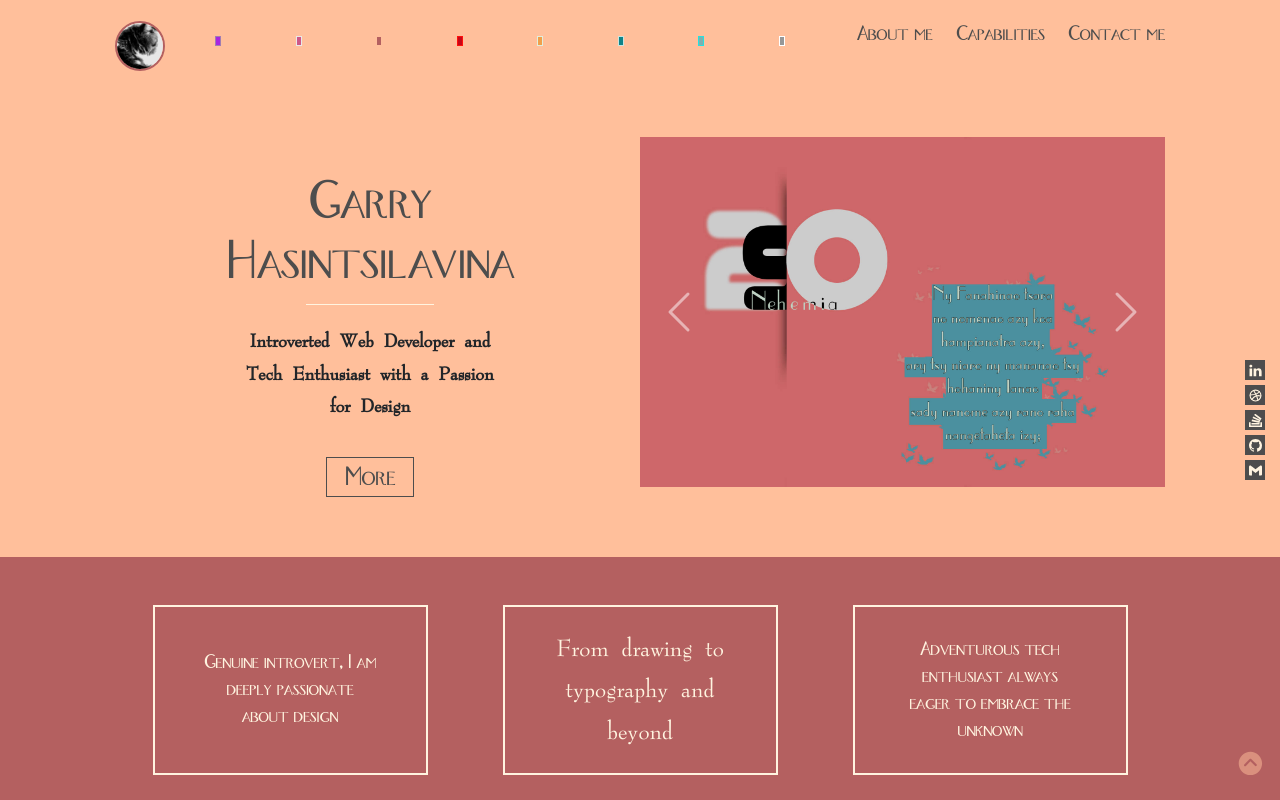
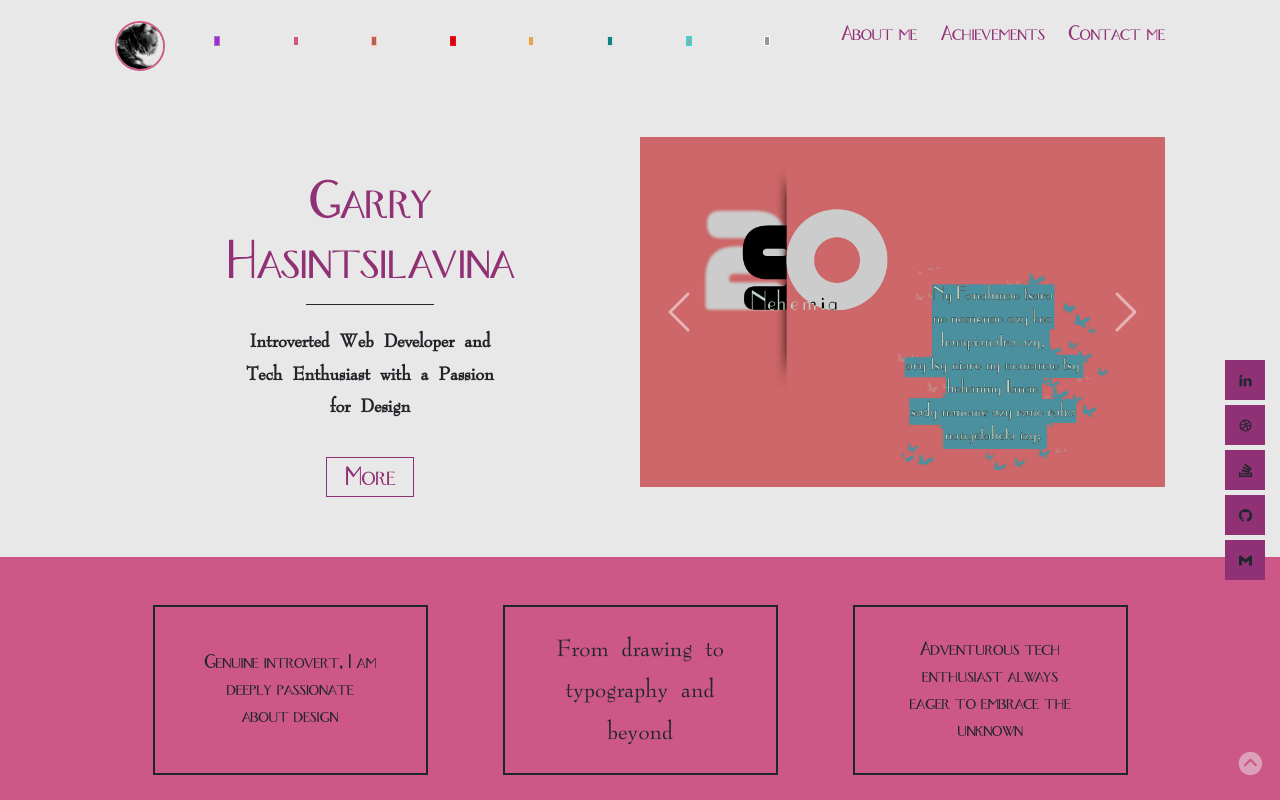
Before and after one commit to Antsamotady/ResumePortfolio, a React (Create React App) app: page / in a window 1280 px wide. Shown: the top 800 px of the page. Built offline with nearby package versions, Linux system fonts and the light colour scheme.

Commit message:
Defauilt theme; floating links; menu name

```diff
--- a/src/App.js
+++ b/src/App.js
@@ -21,7 +21,7 @@ class App extends Component {
     showHeader: true,
     showMiddle: true,
     closeMenu: false,
-    theme: "theme-orange"
+    theme: "theme-pink"
   };
 
   handleLinkClick = () => {
--- a/src/Components/Navbar.js
+++ b/src/Components/Navbar.js
@@ -18,7 +18,7 @@ function Navbar({ onLinkClick, onCloseMenu, toggleMenu, onThemeSelected, theme }
   useEffect(() => {
     const timeout = setTimeout(() => {
       setIsVisible(true);
-    }, 3000);
+    }, 1500);
 
     return () => {
       clearTimeout(timeout);
@@ -110,7 +110,7 @@ function Navbar({ onLinkClick, onCloseMenu, toggleMenu, onThemeSelected, theme }
 
             <div className="menu-links">
               <Link to="/about" onClick={onLinkClick}><span>About me</span></Link>
-              <Link to="/capabilities" onClick={onLinkClick}><span>Capabilities</span></Link>
+              <Link to="/capabilities" onClick={onLinkClick}><span>Achievements</span></Link>
               <Link to="/contact" onClick={onLinkClick}><span>Contact me</span></Link>
             </div>
             <div className="menu-mobile">
@@ -124,7 +124,7 @@ function Navbar({ onLinkClick, onCloseMenu, toggleMenu, onThemeSelected, theme }
                 <div className="menu-mobile-links scale-up-center">
                   <Link to="/" onClick={onLinkClick}><span className="text-link">Home</span></Link>
                   <Link to="/about" onClick={onLinkClick}><span className="text-link">About me</span></Link>
-                  <Link to="/capabilities" onClick={onLinkClick}><span className="text-link">Capabilities</span></Link>
+                  <Link to="/capabilities" onClick={onLinkClick}><span className="text-link">Achievements</span></Link>
                   <Link to="/contact" onClick={onLinkClick}><span className="text-link">Contact me</span></Link>
                 </div>
               )}
--- a/src/Stylesheets/middle.css
+++ b/src/Stylesheets/middle.css
@@ -16,8 +16,8 @@
     margin: 0;
 }
 .right-floating-links_container li{
-    width: 20px;
-    height: 20px;
+    width: 40px;
+    height: 40px;
     background: var(--color-bg-footer);
     margin: 0 0 5px;
 
@@ -42,11 +42,12 @@
 
 @media screen and (max-width:450px) {
     .right-floating-links_container {
+        top: 15%;
         right: 10px;
     }
     .right-floating-links_container li{
-        width: 15px;
-        height: 15px;
+        width: 30px;
+        height: 30px;
     }
 }
 
```
